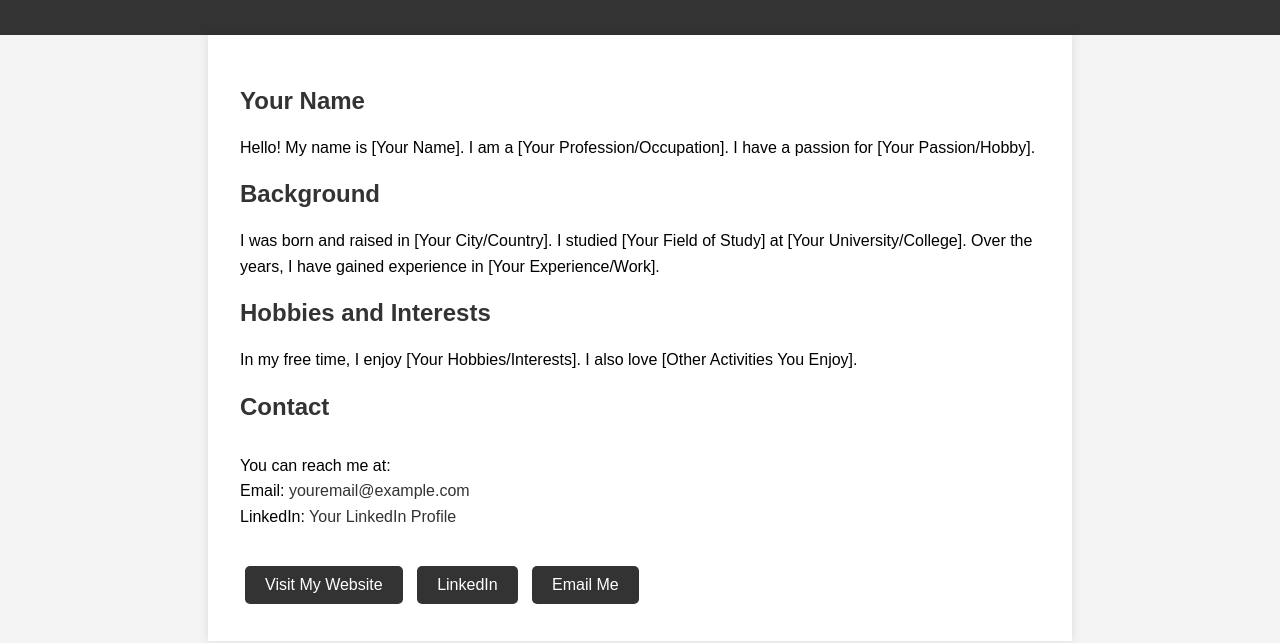
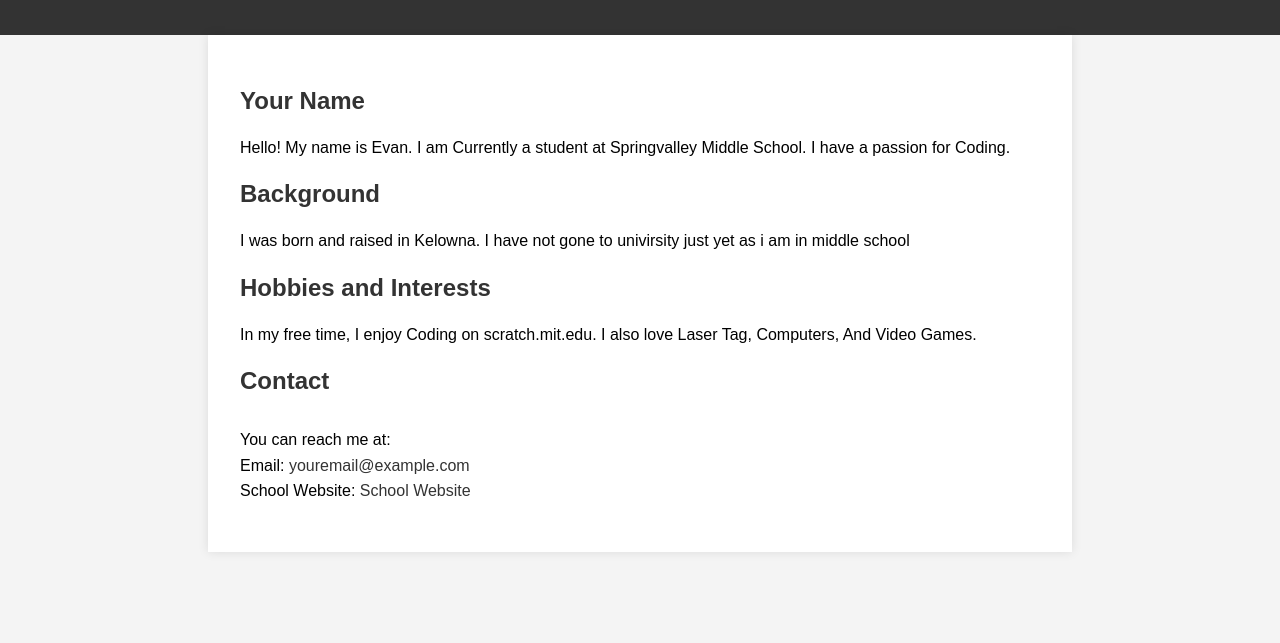
Before and after one commit to TechGenius1234/TechGenius1234.github.io, a plain HTML site: page index.html in a window 1280 px wide. Shown: the part 77-720 px from the top of the page. Drawn offline with Linux system fonts and the light colour scheme.

Commit message:
Update index.html

```diff
--- a/index.html
+++ b/index.html
@@ -12,26 +12,21 @@
     </header>
     <main>
         <h2>Your Name</h2>
-        <p>Hello! My name is [Your Name]. I am a [Your Profession/Occupation]. I have a passion for [Your Passion/Hobby].</p>
+        <p>Hello! My name is Evan. I am Currently a student at Springvalley Middle School. I have a passion for Coding.</p>
 
         <h2>Background</h2>
-        <p>I was born and raised in [Your City/Country]. I studied [Your Field of Study] at [Your University/College]. Over the years, I have gained experience in [Your Experience/Work].</p>
+        <p>I was born and raised in Kelowna. I have not gone to univirsity just yet as i am in middle school</p>
 
         <h2>Hobbies and Interests</h2>
-        <p>In my free time, I enjoy [Your Hobbies/Interests]. I also love [Other Activities You Enjoy].</p>
+        <p>In my free time, I enjoy Coding on scratch.mit.edu. I also love Laser Tag, Computers, And Video Games.</p>
 
         <h2>Contact</h2>
         <p class="contact">
             You can reach me at:
-            <br>Email: <a href="mailto:youremail@example.com">youremail@example.com</a>
-            <br>LinkedIn: <a href="https://www.linkedin.com/in/yourprofile" target="_blank">Your LinkedIn Profile</a>
+            <br>Email: <a href="evan.degroot.network@outlook.com">youremail@example.com</a>
+            <br>School Website: <a href="sms.sd23.bc.ca" target="_blank">School Website</a>
         </p>
 
-        <div class="button-container">
-            <a href="https://www.example.com" class="button" target="_blank">Visit My Website</a>
-            <a href="https://www.linkedin.com/in/yourprofile" class="button" target="_blank">LinkedIn</a>
-            <a href="mailto:youremail@example.com" class="button">Email Me</a>
-        </div>
     </main>
 </body>
 </html>
```
